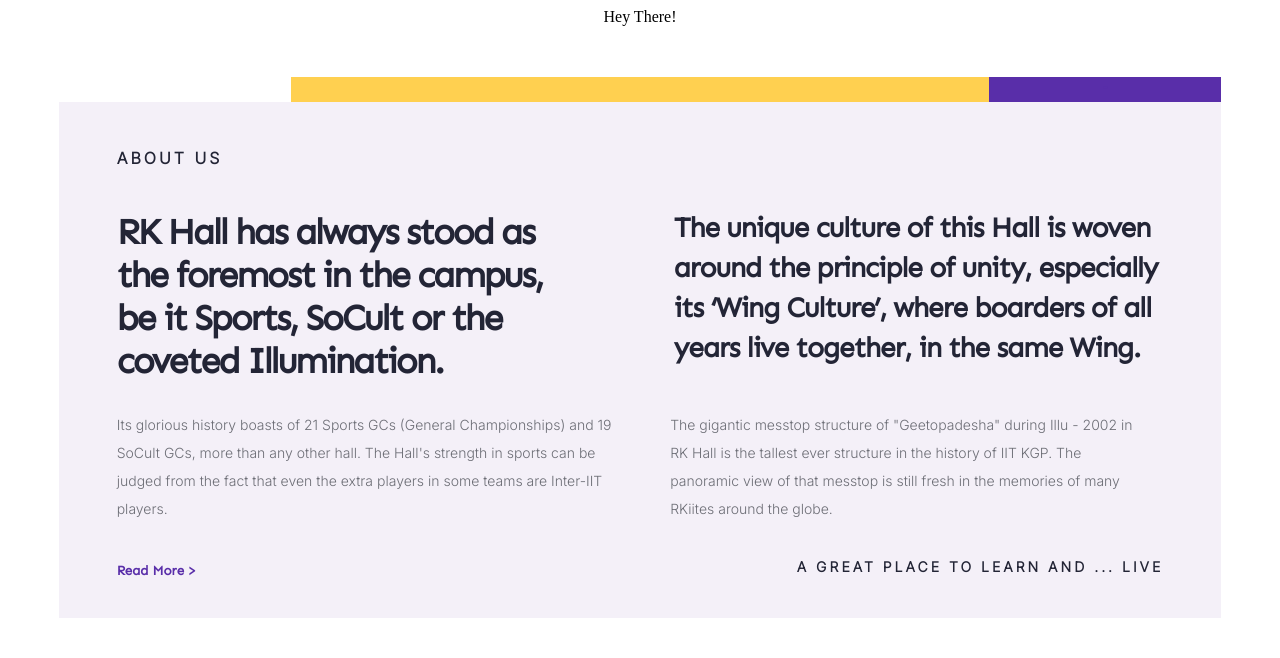
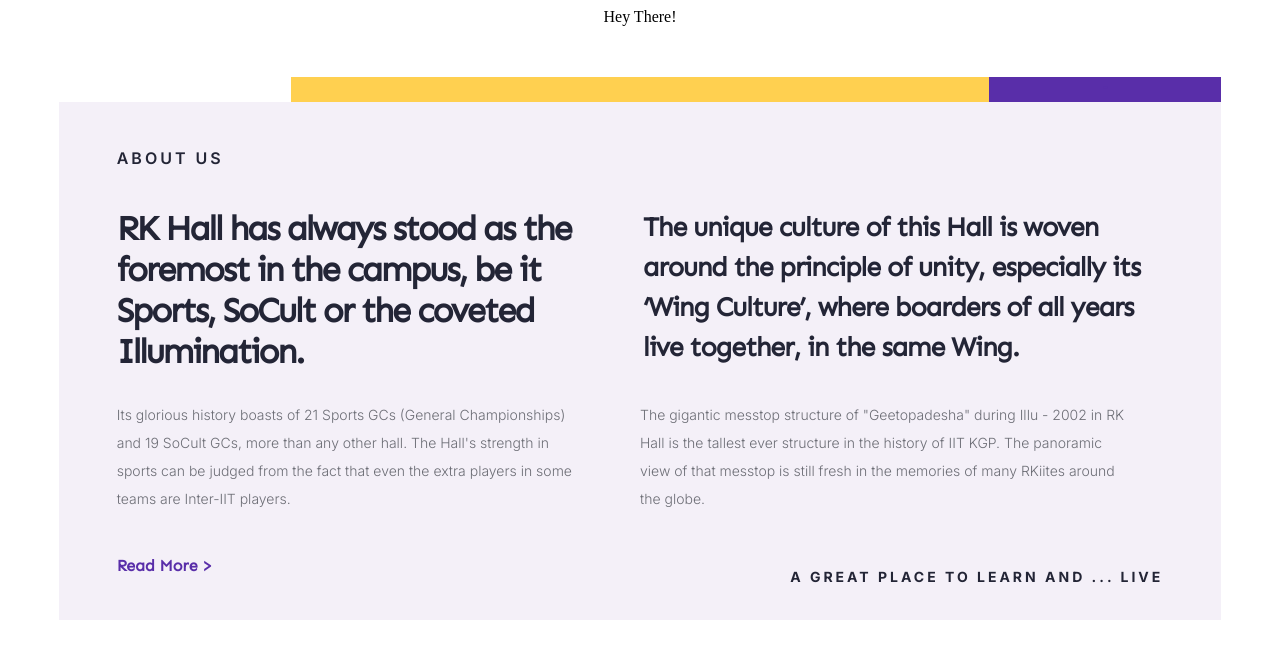
Before and after one commit to rkhall-iitkgp/Website-Frontend, a React (Create React App) app: page / in a window 1280 px wide. Shown: the top 658 px of the page. Built offline with nearby package versions, Linux system fonts and the light colour scheme.

Commit message:
updated aboutUs (2)

```diff
--- a/src/components/Home_About/About.js
+++ b/src/components/Home_About/About.js
@@ -91,7 +91,7 @@ function homeAbout() {
 
           <div className="text">
             <p>
-              <br /> A great pLace to learn and ... live
+              <br /> <br /> A great pLace to learn and ... live
             </p>
           </div>
         </div>
--- a/src/components/Home_About/css/css.css
+++ b/src/components/Home_About/css/css.css
@@ -1,5 +1,7 @@
 @import url('https://fonts.googleapis.com/css2?family=Inter:wght@300&display=swap');
 @import url('https://fonts.googleapis.com/css2?family=Sen&display=swap');
+@import url('https://fonts.googleapis.com/css2?family=Inter:wght@700&family=Sen&display=swap');
+@import url('https://fonts.googleapis.com/css2?family=Inter:wght@600&family=Sen&display=swap');
 
 .aboutUs{
     background: #F4F0F8;
@@ -36,17 +38,21 @@
     width: 45%;
     margin: 5%;
     text-align: left;
+    margin-right: 0;
+    padding-right: 0;
     margin-bottom: 0;
 }
 .content1 .part1{
     font-family: 'Sen';
     font-style: normal;
     font-weight: 700;
-    font-size: 24px;
+    font-size: 23px;
     /* line-height: 48px; */
     /* or 133% */
 
     letter-spacing: -2px;
+    margin-right: 0;
+    padding-right: 0;
 
     /* Black */
     color: #232536;
@@ -62,7 +68,7 @@
     font-family: 'Sen';
     font-style: normal;
     font-weight: 700;
-    font-size: 24px;
+    font-size: 23px;
     line-height: 40px;
     /* or 143% */
 
@@ -91,7 +97,7 @@
     font-size: 14px;
     line-height: 28px;
     /* or 175% */
-
+    width: 45%;
 
     /* Medium grey */
 
@@ -110,7 +116,7 @@
     font-size: 14px;
     line-height: 28px;
     /* or 175% */
-
+    width: 50%;
 
     /* Medium grey */
     color: #6D6E76;
@@ -153,7 +159,7 @@
     font-family: 'Sen';
     font-style: normal;
     font-weight: 700;
-    font-size: 20px;
+    font-size: 24px;
     line-height: 32px;
     /* identical to box height, or 178% */
 
@@ -166,7 +172,7 @@
 .more p{
     font-family: 'Inter';
     font-style: normal;
-    font-weight: 600;
+    font-weight: 700;
     font-size: 14px;
     line-height: 20px;
     /* identical to box height, or 125% */
```
